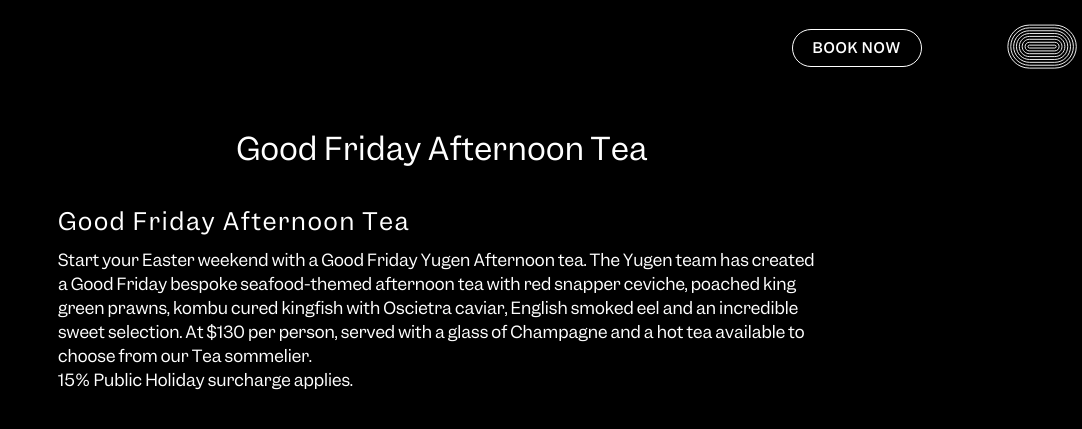
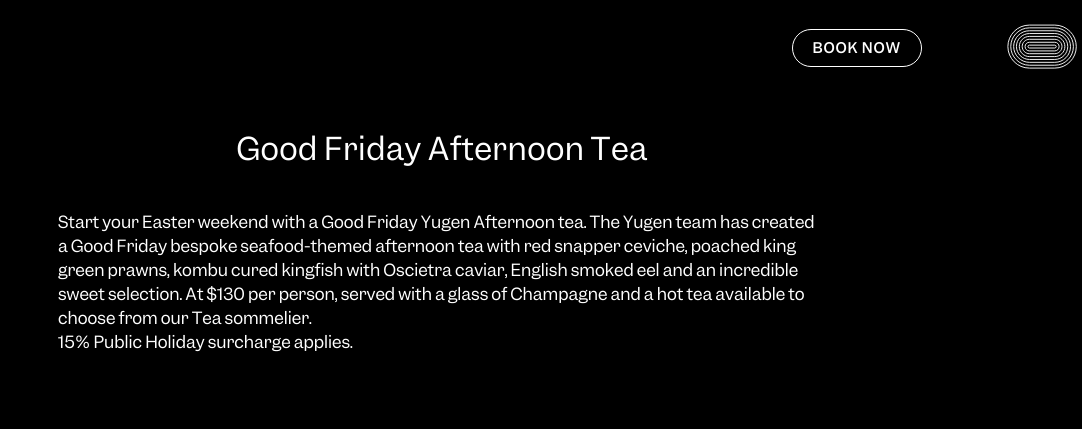
Before and after one commit to yugenteabar/teabar, a Jekyll site: the page built from news/_posts/2023-03-23-good-friday-afternoon-tea.md, in a window 1280 px wide. Shown: the top 429 px of the page, without its empty margins (198-1280 px from the left). Built offline with Jekyll 4.4.1, drawn with Linux system fonts in a browser that asks for light colours.

Commit message:
Update from Forestry.io Yugen Bar updated news/_posts/2023-03-23-good-friday-afternoon-tea.md

```diff
--- a/news/_posts/2023-03-23-good-friday-afternoon-tea.md
+++ b/news/_posts/2023-03-23-good-friday-afternoon-tea.md
@@ -5,7 +5,5 @@
 cover_image: "/uploads/0c26aa54-8e3f-48e6-91a3-60c8d83978fe-2.jpg"
 
 ---
-## Good Friday Afternoon Tea
-
 Start your Easter weekend with a Good Friday Yugen Afternoon tea. The Yugen team has created a Good Friday bespoke seafood-themed afternoon tea with red snapper ceviche, poached king green prawns, kombu cured kingfish with Oscietra caviar, English smoked eel and an incredible sweet selection. At $130 per person, served with a glass of Champagne and a hot tea available to choose from our Tea sommelier.
 15% Public Holiday surcharge applies.
```
